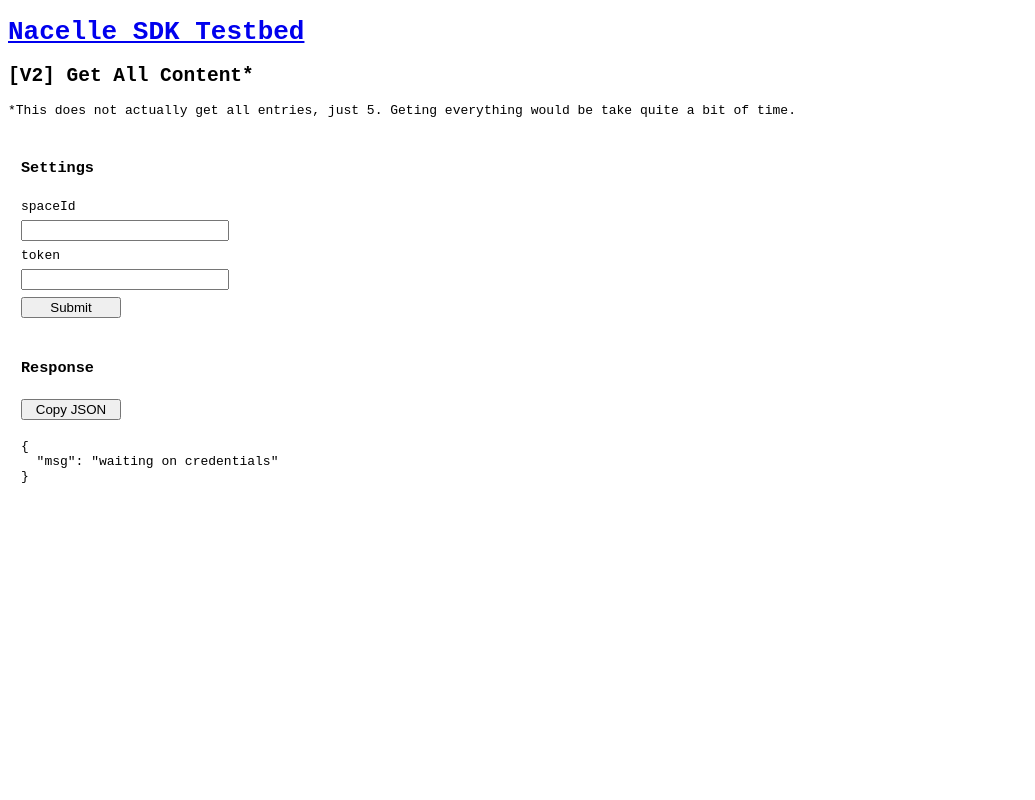
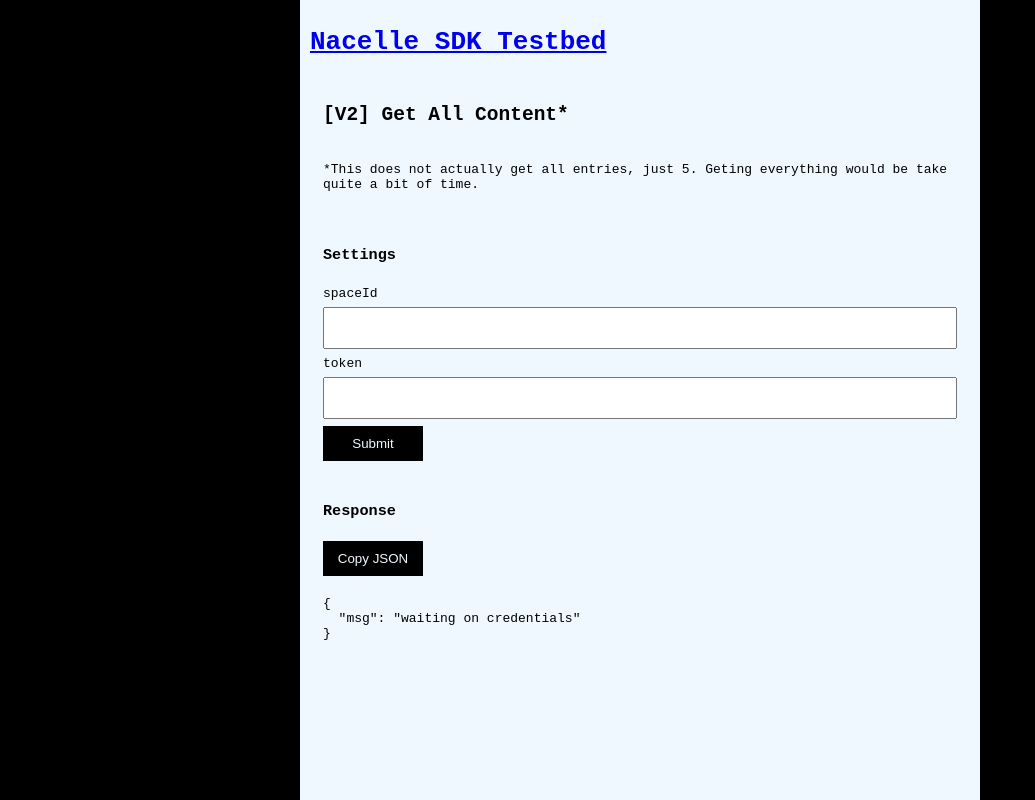
Before and after one commit to ngafar/nacelle-sdk-testbed, a React (Create React App) app: page /v2/all-content in a window 1280 px wide. Shown: the whole page, without its empty margins (0-1035 px from the left). Built offline with nearby package versions, Linux system fonts and the light colour scheme.

Commit message:
updated site layout (in css)

```diff
--- a/src/components/Layout.js
+++ b/src/components/Layout.js
@@ -12,9 +12,11 @@
 
   return (
     <>
-      <h2>{props.title}</h2>
+      <section>
+        <h2>{props.title}</h2>
 
-      {props.note ? <p>{props.note}</p> : <p></p>}
+        {props.note ? <p>{props.note}</p> : <></>}
+      </section>
 
       <section>
         <h3>Settings</h3>
@@ -77,9 +79,11 @@
 
         <button
           onClick={() =>
-            props.requestFunc(spaceId, token, handle, nacelleEntryId).then((resp) => {
-              setJsonResponse(resp);
-            })
+            props
+              .requestFunc(spaceId, token, handle, nacelleEntryId)
+              .then((resp) => {
+                setJsonResponse(resp);
+              })
           }
         >
           Submit
--- a/src/styles.css
+++ b/src/styles.css
@@ -1,6 +1,20 @@
-.App {
+body {
+  background-color: #000;
+  margin: 0;
+  padding: 0;
   font-family: monospace;
 }
+
+.App {
+  background-color: aliceblue;
+  box-sizing: border-box;
+  margin: 0 auto;
+  width: 680px;
+  max-width: 100%;
+  min-height: 100vh;
+  padding: 10px;
+}
+
 
 section {
   display: flex;
@@ -10,9 +24,23 @@
 }
 
 input {
-  max-width: 200px;
+  max-width: 100%;
+  padding: 10px;
+  font-size: 16px;
 }
 
 button {
   max-width: 100px;
+  background-color: #000;
+  color: aliceblue;
+  border: 0;
+  border-radius: 0;
+  padding: 10px;
 }
+
+button:hover {
+  background-color: #a0a5a9;
+  color: black;
+  transition: 0.5s;
+  cursor: pointer
+}
```
